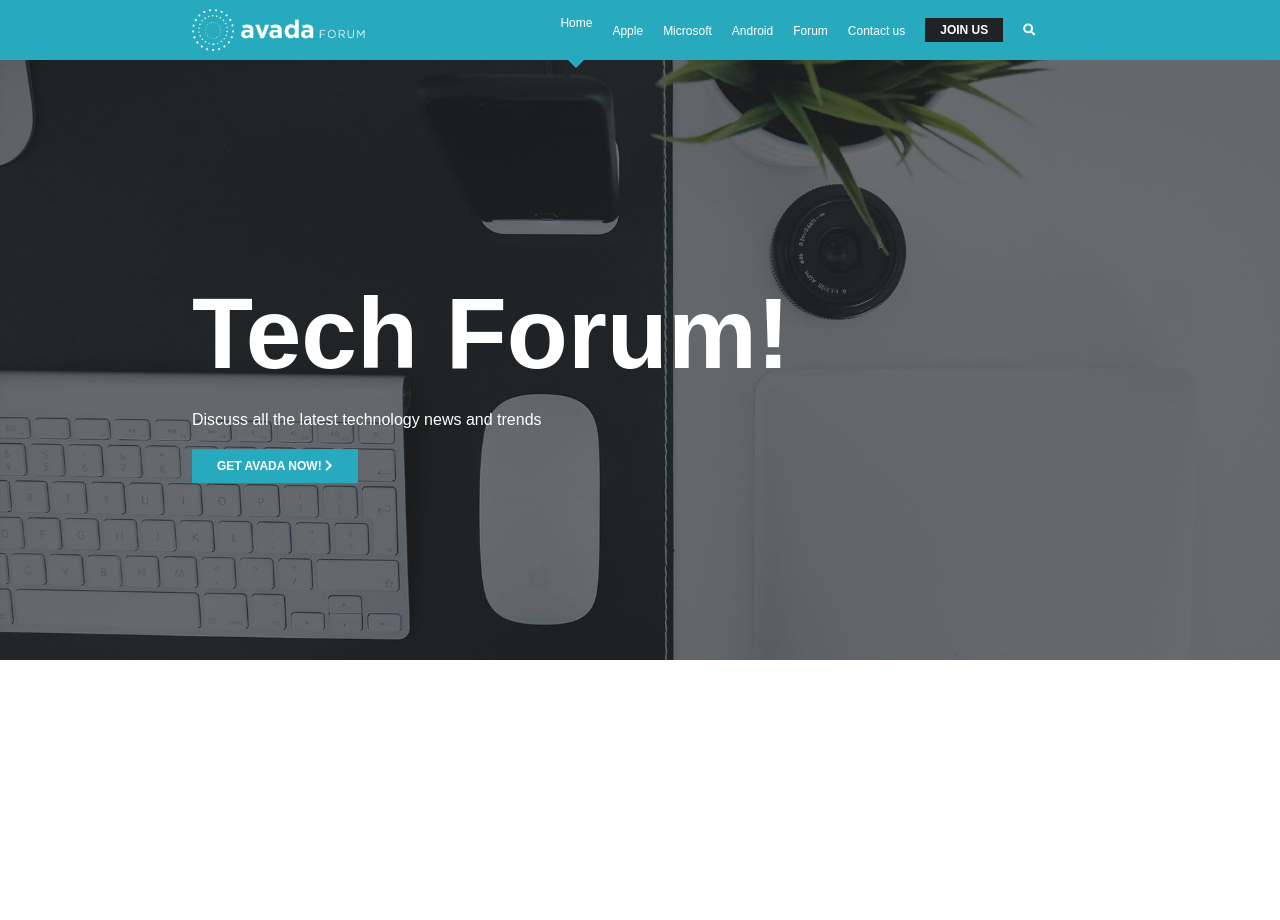
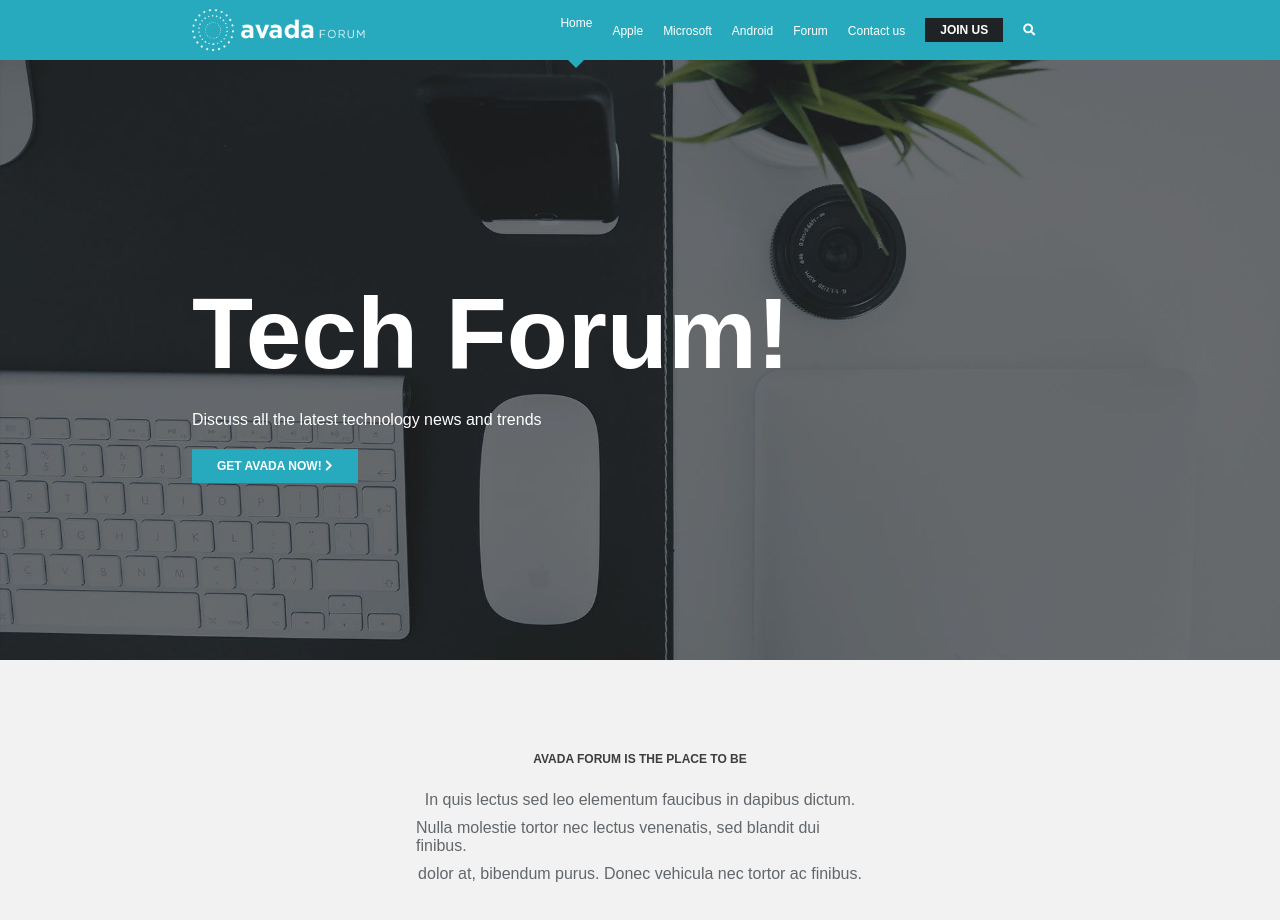
Before and after one commit to marianomarchionna/proj-html-vuejs, a Vue app: page / in a window 1280 px wide. Shown: the top 920 px of the page. Before the commit the page ends 800 px from the top, so only its background shows below. Built offline with nearby package versions, Linux system fonts and the light colour scheme.

Commit message:
Section description

```diff
--- a/src/components/Main.vue
+++ b/src/components/Main.vue
@@ -5,6 +5,14 @@
         <h1>Tech Forum!</h1>
         <p>Discuss all the latest technology news and trends</p>
         <button>GET AVADA NOW! <i class="fas fa-chevron-right"></i></button>
+      </div>
+    </div>
+    <div class="description">
+      <div class="description-container">
+        <p class="title">AVADA FORUM IS THE PLACE TO BE</p>
+        <p class="text">In quis lectus sed leo elementum faucibus in dapibus dictum.</p>
+        <p class="text">Nulla molestie tortor nec lectus venenatis, sed blandit dui finibus.</p>
+        <p class="text">dolor at, bibendum purus. Donec vehicula nec tortor ac finibus.</p>
       </div>
     </div>
   </main>
@@ -57,5 +65,29 @@ main {
       }
     }
   }
+  .description {
+    width: 100%;
+    height: 300px;
+    background-color: $description;
+    .description-container {
+      width: 35%;
+      height: 100%;
+      margin: 0 auto;
+      display: flex;
+      flex-direction: column;
+      justify-content: center;
+      align-items: center;
+      .title {
+        color: $cape-cod;
+        font-weight: $bold;
+        font-size: $small;
+        margin: 20px 0;
+      }
+      .text {
+        color: $nevada;
+        margin: 5px 0;
+      }
+    }
+  }
 }
 </style>
--- a/src/style/vars.scss
+++ b/src/style/vars.scss
@@ -20,6 +20,7 @@ $royal-blue: #6a5fe1;
 $totem-pole: #951a0c;
 $ultramarine: #0c1f86;
 $malibu: #74def4;
+$description: #f2f2f2;
 
 //median cut
 $bizarre: #eee3d6;
```
